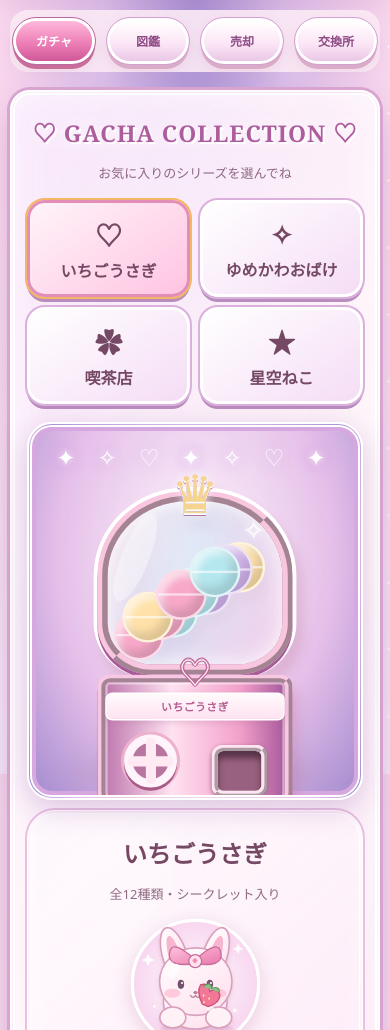
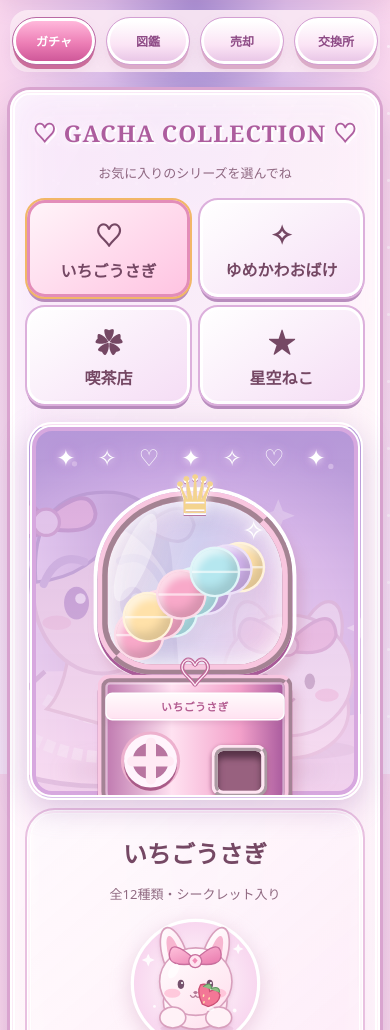
Before and after one commit to ydc6bcdf44-spec/gacha-town, a plain HTML site: page index.html in a window 390 px wide. Shown: the part 70-1100 px from the top of the page. Drawn offline with Linux system fonts and the light colour scheme.

Commit message:
Integrate original illustrated character scene into responsive gacha game

```diff
--- a/index.html
+++ b/index.html
@@ -251,6 +251,15 @@ h1{color:#ad5d9e;font-family:Georgia,serif;text-shadow:2px 2px #fff,0 0 14px #ff
 .art{background:radial-gradient(#fff,#fbe2f2 65%,#decdf0)}
 .modal{background:linear-gradient(#fff,#fbe5f5);border:6px double #fff;outline:3px solid #e5acd2}
 @media(max-width:700px){header{min-height:70px}.logo{font-size:21px}.tab{font-size:12px;outline-width:1px}.controls{padding:13px 8px}.panel{padding:12px}.machine-area{min-height:340px}}
+
+/* Original illustrated scene: decorative, never intercepts input */
+.machine-area{position:relative;background:linear-gradient(#c6a5e0aa,#f7d8efbb),url("assets/dreamy-character-scene.svg") center/cover no-repeat}
+.machine-area .machine{z-index:2}
+.machine-area:before{z-index:3;pointer-events:none}
+.panel{position:relative}
+.game{position:relative}
+@media(min-width:900px){.machine-area{min-height:480px}}
+@media(max-width:700px){.machine-area{background-position:55% center}}
 </style>
 </head>
 <body>
```
